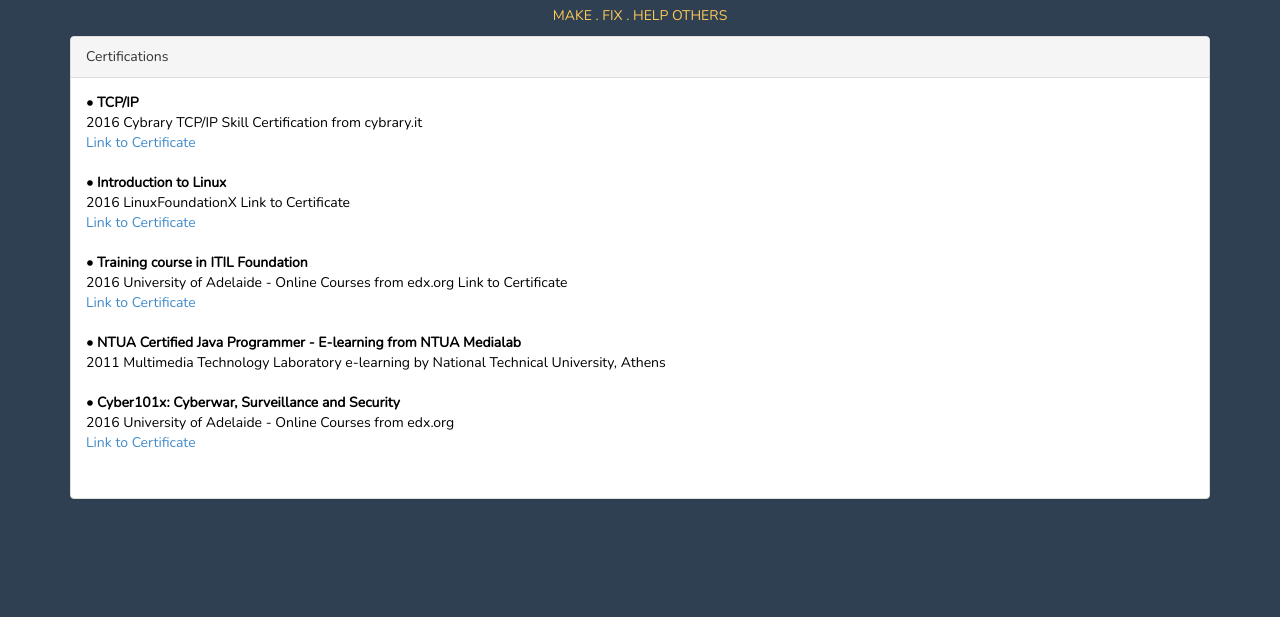
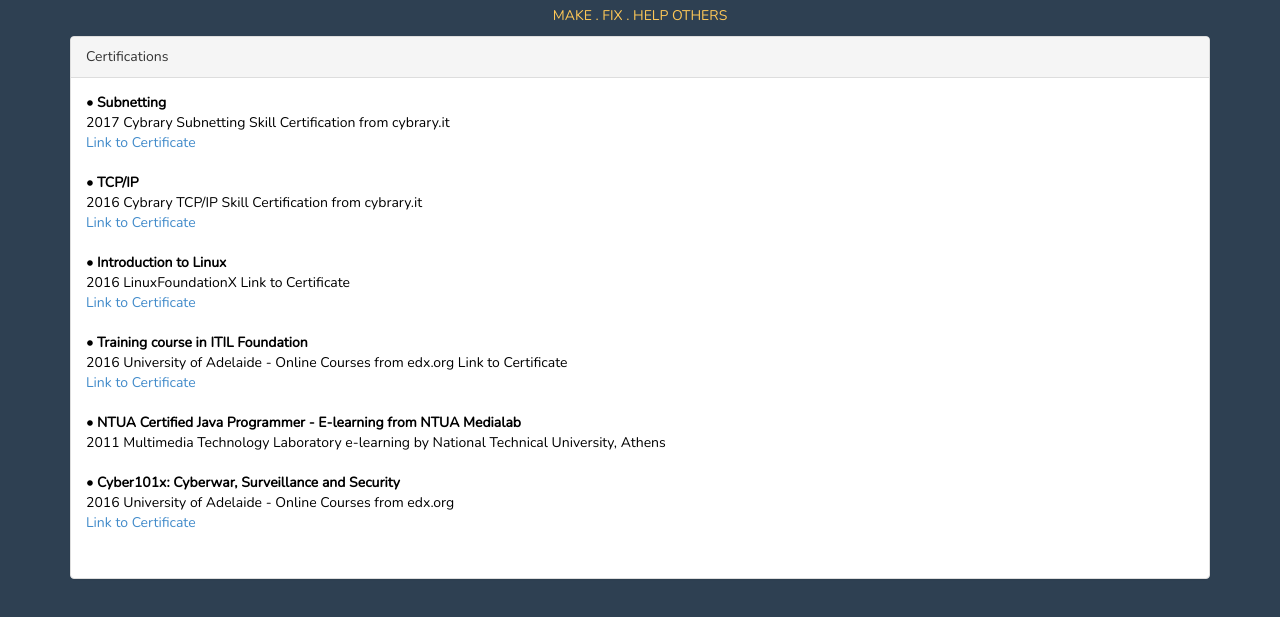
Before and after one commit to dimitrisdan/dimitrisdan.github.io, a plain HTML site: page certs.html in a window 1280 px wide. Shown: the part 351-968 px from the top of the page. Drawn offline with nearby package versions, Linux system fonts and the light colour scheme.

Commit message:
update certs

```diff
--- a/certs.html
+++ b/certs.html
@@ -104,8 +104,12 @@
             <div class="panel-heading">Certifications</div>
             <div class="panel-body">
               <p>
+              <b>&#8226; Subnetting</b><br>
+              2017 Cybrary Subnetting Skill Certification from cybrary.it<br>
+              <a href="https://drive.google.com/open?id=0B08EQYpU7wnCVUJjcmxDdjhpekk" target="_blank">Link to Certificate</a><br><br>
+
               <b>&#8226; TCP/IP</b><br>
-              2016	Cybrary TCP/IP Skill Certification from cybrary.it<br>
+              2016 Cybrary TCP/IP Skill Certification from cybrary.it<br>
               <a href="https://drive.google.com/open?id=0B08EQYpU7wnCVUJjcmxDdjhpekk" target="_blank">Link to Certificate</a><br><br>
 
               <b>&#8226; Introduction to Linux</b><br>
```
